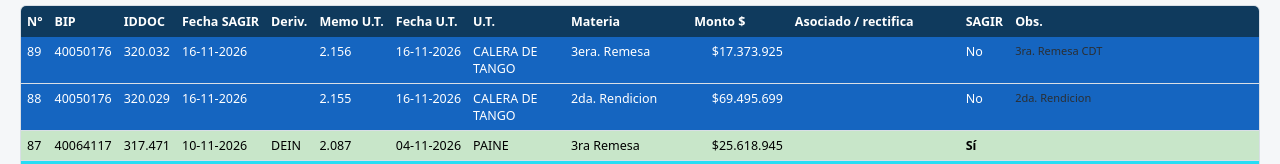
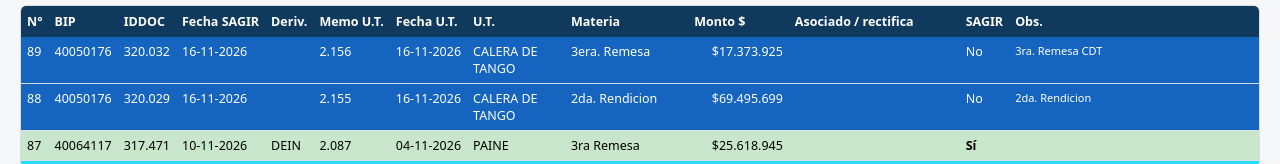
Before and after one commit to lolopo76/Gore, a plain HTML site: page registro-memos/index.html in a window 1280 px wide. Shown: the part 283-447 px from the top of the page. Drawn offline with Linux system fonts and the light colour scheme.

Commit message:
Registro de memos: Observaciones con el mismo color de letra que su fila
Co-Authored-By: Claude Opus 5.5 <noreply@anthropic.com>
Claude-Session: https://claude.ai/code/session_01RhXbtrpPVMbiBRNHxhYtc8

```diff
--- a/registro-memos/index.html
+++ b/registro-memos/index.html
@@ -39,7 +39,8 @@ tr.c-no td{background:#1565c0;color:#fff}
 tr.c-gar td{background:#27ddf5;color:#000}
 tr.c-alto td{background:#e6007e;color:#fff}
 tr.c-rect td{background:#d32f2f;color:#fff}
-tr.c-ok td.small,tr.c-no td.small,tr.c-gar td.small,tr.c-alto td.small,tr.c-rect td.small{color:inherit}
+tr.c-ok td.small,tr.c-gar td.small{color:#000}
+tr.c-no td.small,tr.c-alto td.small,tr.c-rect td.small{color:#fff}
 td:first-child{white-space:nowrap}
 tr.rev td:first-child{box-shadow:inset 5px 0 0 #eb4606;font-weight:700}
 #tReg tbody tr{cursor:pointer}
```
